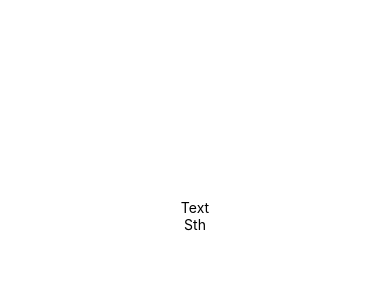
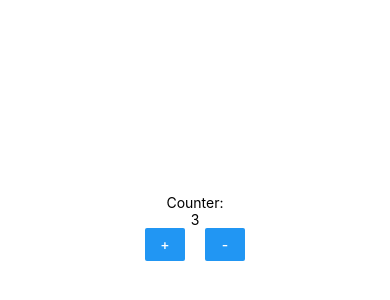
Before and after one commit to azizbouland/reactNativeRedux, a React Native app: screen / in a window 390 px wide. Shown: the part 206-506 px from the top of the page. Built offline with nearby package versions, Linux system fonts and the light colour scheme.

Commit message:
adds UI for counter and + and -

```diff
--- a/App.js
+++ b/App.js
@@ -1,12 +1,29 @@
 import { StatusBar } from 'expo-status-bar';
 import React from 'react';
-import { StyleSheet, Text, View } from 'react-native';
+import { StyleSheet, Text, View, Button } from 'react-native';
+import { useSelector } from 'react-redux';
 
 export default function App() {
+  const counter = useSelector(state => state.counter)
   return (
     <View style={styles.container}>
-      <Text>Text</Text>
-      <Text>Sth</Text>
+      <Text>Counter:</Text>
+      <Text>{counter}</Text>
+      <View style={{ flexWrap: 'wrap', width: 100, height: 10 }}>
+        <View style={{ width: 40, marginRight: 20 }}>
+          <Button
+            title="+"
+            width="20px">
+          </Button>
+        </View>
+        <View style={{ width: 40 }}>
+          <Button
+            title="-"
+            width="20px">
+          </Button>
+        </View>
+      </View>
+
       <StatusBar style="auto" />
     </View>
   );
```
